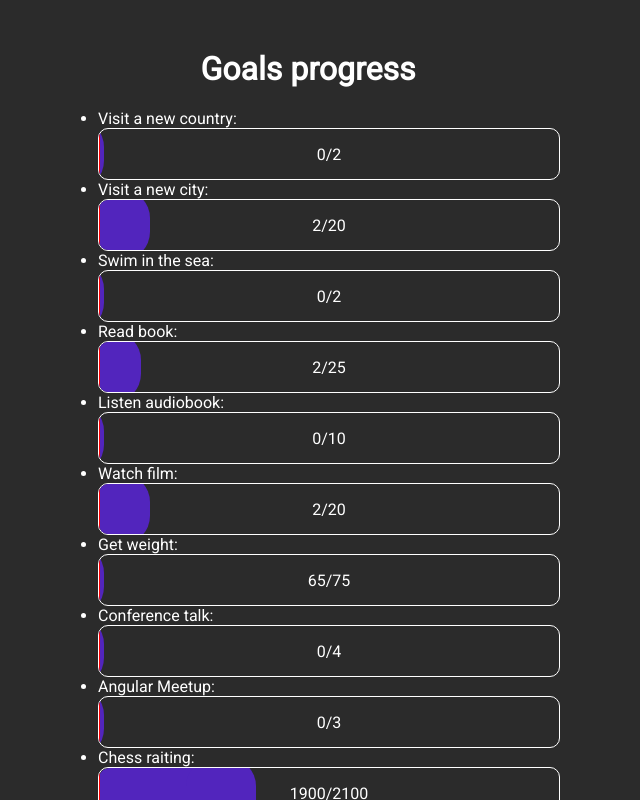
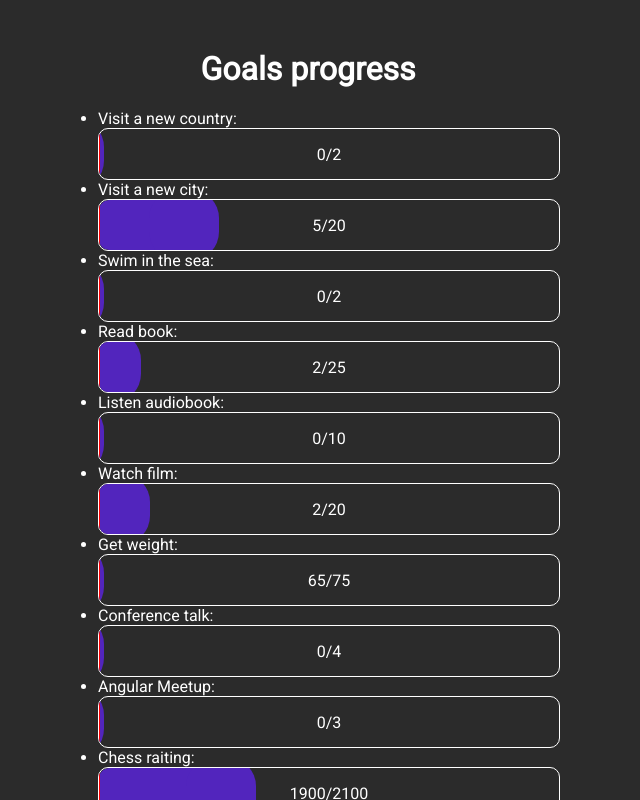
Before and after one commit to stevermeister/year-goals-progress, a React (Create React App) app: page / in a window 1280 px wide. Shown: the top 800 px of the page, without its empty margins (332-972 px from the left). Built offline with nearby package versions, Linux system fonts and the light colour scheme.

Commit message:
more NL cities

```diff
--- a/src/App.js
+++ b/src/App.js
@@ -21,7 +21,7 @@ function App() {
 
   const statusNumber = {
     'Visit a new country' : 0,
-    'Visit a new city' : 2,
+    'Visit a new city' : 5,
     'Swim in the sea' : 0,
     'Read book' : 2,
     'Listen audiobook' : 0,
@@ -68,7 +68,7 @@ function App() {
   - chess up 1900 - 15.03
   - Visit NL museum - Royal Palace Amsterdam - 18.03
   - book - The Strange Journey of Mr Daldry, Marc Levy - 7.04
-
+  - city - Enkhuizen, Urk, Harderwijk
   */
 
 
```
